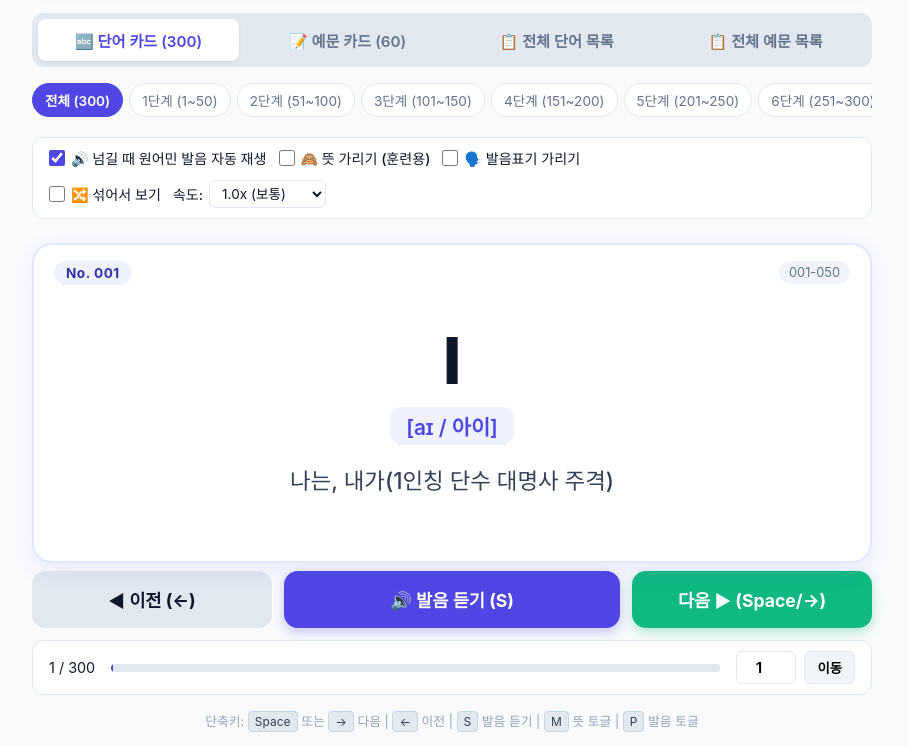
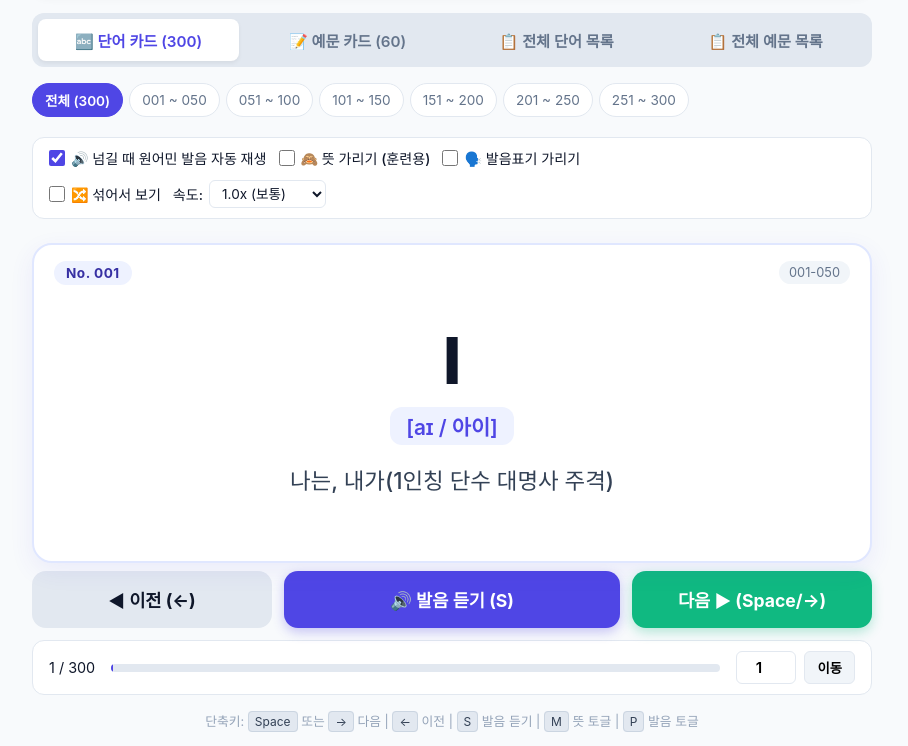
Before and after one commit to GeomdanFirst/kirivoca, a plain HTML site: page kirivoca_flashcards_stage1.html in a window 1280 px wide. Shown: the part 102-848 px from the top of the page, without its empty margins (188-1096 px from the left). Drawn offline with Linux system fonts and the light colour scheme.

Commit message:
Update kirivoca_flashcards_stage1.html

```diff
--- a/kirivoca_flashcards_stage1.html
+++ b/kirivoca_flashcards_stage1.html
@@ -442,12 +442,12 @@
   <!-- Stage Filter Bar (For Words) -->
   <div class="filter-bar" id="stageFilterBar">
     <button class="stage-btn active" onclick="setStage('all')">전체 (300)</button>
-    <button class="stage-btn" onclick="setStage('001-050')">1단계 (1~50)</button>
-    <button class="stage-btn" onclick="setStage('051-100')">2단계 (51~100)</button>
-    <button class="stage-btn" onclick="setStage('101-150')">3단계 (101~150)</button>
-    <button class="stage-btn" onclick="setStage('151-200')">4단계 (151~200)</button>
-    <button class="stage-btn" onclick="setStage('201-250')">5단계 (201~250)</button>
-    <button class="stage-btn" onclick="setStage('251-300')">6단계 (251~300)</button>
+    <button class="stage-btn" onclick="setStage('001-050')">001 ~ 050</button>
+    <button class="stage-btn" onclick="setStage('051-100')">051 ~ 100</button>
+    <button class="stage-btn" onclick="setStage('101-150')">101 ~ 150</button>
+    <button class="stage-btn" onclick="setStage('151-200')">151 ~ 200</button>
+    <button class="stage-btn" onclick="setStage('201-250')">201 ~ 250</button>
+    <button class="stage-btn" onclick="setStage('251-300')">251 ~ 300</button>
   </div>
 
   <!-- Toolbar Options -->
```
